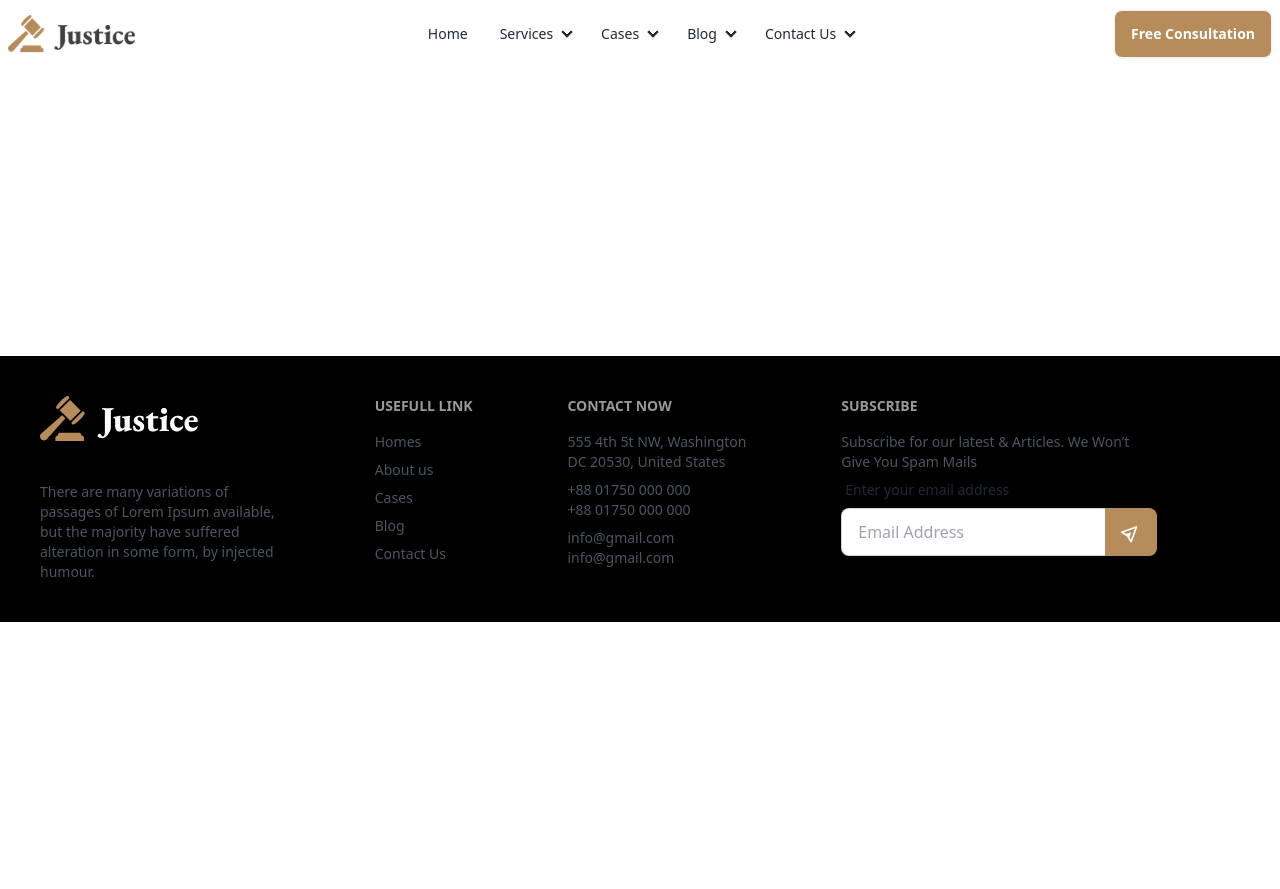
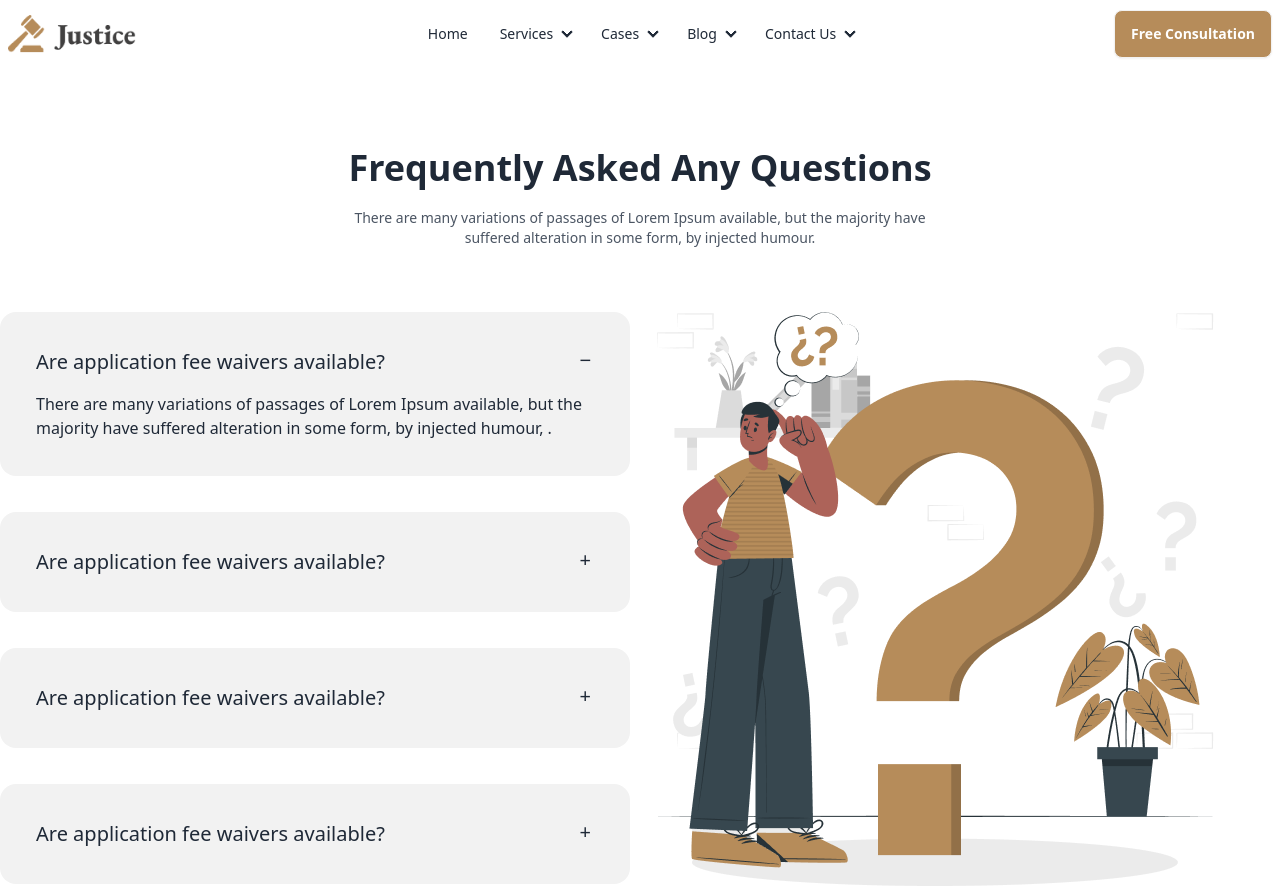
Before and after one commit to Hridoy514/legal-solution-daisyui, a plain HTML site: page index.html in a window 1280 px wide. Shown: the top 889 px of the page. Before the commit the page ends 800 px from the top, so only its background shows below. Drawn offline with nearby package versions, Linux system fonts and the light colour scheme.

Commit message:
FAQ Section Complete

```diff
--- a/index.html
+++ b/index.html
@@ -159,14 +159,87 @@
     </header>
 
     <main>
-
+      <!-- FAQ Section -->
+      <section class="container mx-auto my-20">
+        <div class="text-center mb-16">
+          <h1 class="text-4xl font-extrabold mb-5 font-garamond">Frequently Asked Any Questions</h1>
+          <p class="text-gray-600 text-sm">
+            There are many variations of passages of Lorem Ipsum available, but
+            the majority have <br />
+            suffered alteration in some form, by injected humour.
+          </p>
+        </div>
+        <div class="grid grid-cols-1 lg:grid-cols-2 gap-5">
+          <div class="space-y-9">
+            <div class="collapse collapse-plus bg-base-200 lg:p-5">
+              <input type="radio" name="my-accordion-3" checked="checked" />
+              <div class="collapse-title text-xl font-medium">
+                Are application fee waivers available?
+              </div>
+              <div class="collapse-content">
+                <p>
+                  There are many variations of passages of Lorem Ipsum
+                  available, but the majority have suffered alteration in some
+                  form, by injected humour, .
+                </p>
+              </div>
+            </div>
+            <div class="collapse collapse-plus bg-base-200 lg:p-5">
+              <input type="radio" name="my-accordion-3" />
+              <div class="collapse-title text-xl font-medium">
+                Are application fee waivers available?
+              </div>
+              <div class="collapse-content">
+                <p>
+                  There are many variations of passages of Lorem Ipsum
+                  available, but the majority have suffered alteration in some
+                  form, by injected humour, .
+                </p>
+              </div>
+            </div>
+            <div class="collapse collapse-plus bg-base-200 lg:p-5">
+              <input type="radio" name="my-accordion-3" />
+              <div class="collapse-title text-xl font-medium">
+                Are application fee waivers available?
+              </div>
+              <div class="collapse-content">
+                <p>
+                  There are many variations of passages of Lorem Ipsum
+                  available, but the majority have suffered alteration in some
+                  form, by injected humour, .
+                </p>
+              </div>
+            </div>
+            <div class="collapse collapse-plus bg-base-200 lg:p-5">
+              <input type="radio" name="my-accordion-3" />
+              <div class="collapse-title text-xl font-medium">
+                Are application fee waivers available?
+              </div>
+              <div class="collapse-content">
+                <p>
+                  There are many variations of passages of Lorem Ipsum
+                  available, but the majority have suffered alteration in some
+                  form, by injected humour, .
+                </p>
+              </div>
+            </div>
+          </div>
+          <div>
+            <img class="w-auto" src="./images/faq.png" alt="" />
+          </div>
+        </div>
+      </section>
     </main>
     <!-- footer section -->
     <footer class="footer bg-black text-white p-10 mt-72">
       <!-- <section class="container mx-auto"> -->
-      <nav class="w-60 text-gray-600 ">
-        <img src="./images/logo.png" alt="">
-        <a class="link link-hover mt-8">There are many variations of passages of Lorem Ipsum available, but the majority have suffered alteration in some form, by injected humour.</a>
+      <nav class="w-60 text-gray-600">
+        <img src="./images/logo.png" alt="" />
+        <a class="link link-hover mt-8"
+          >There are many variations of passages of Lorem Ipsum available, but
+          the majority have suffered alteration in some form, by injected
+          humour.</a
+        >
       </nav>
       <nav class="text-gray-600">
         <h6 class="footer-title font-garamond text-white">Usefull Link</h6>
@@ -200,7 +273,7 @@
           <label class="label">
             <span class="label-text">Enter your email address</span>
           </label>
-          <div class="join">
+          <div class="join w-10">
             <input
               type="text"
               placeholder="Email Address"
```
